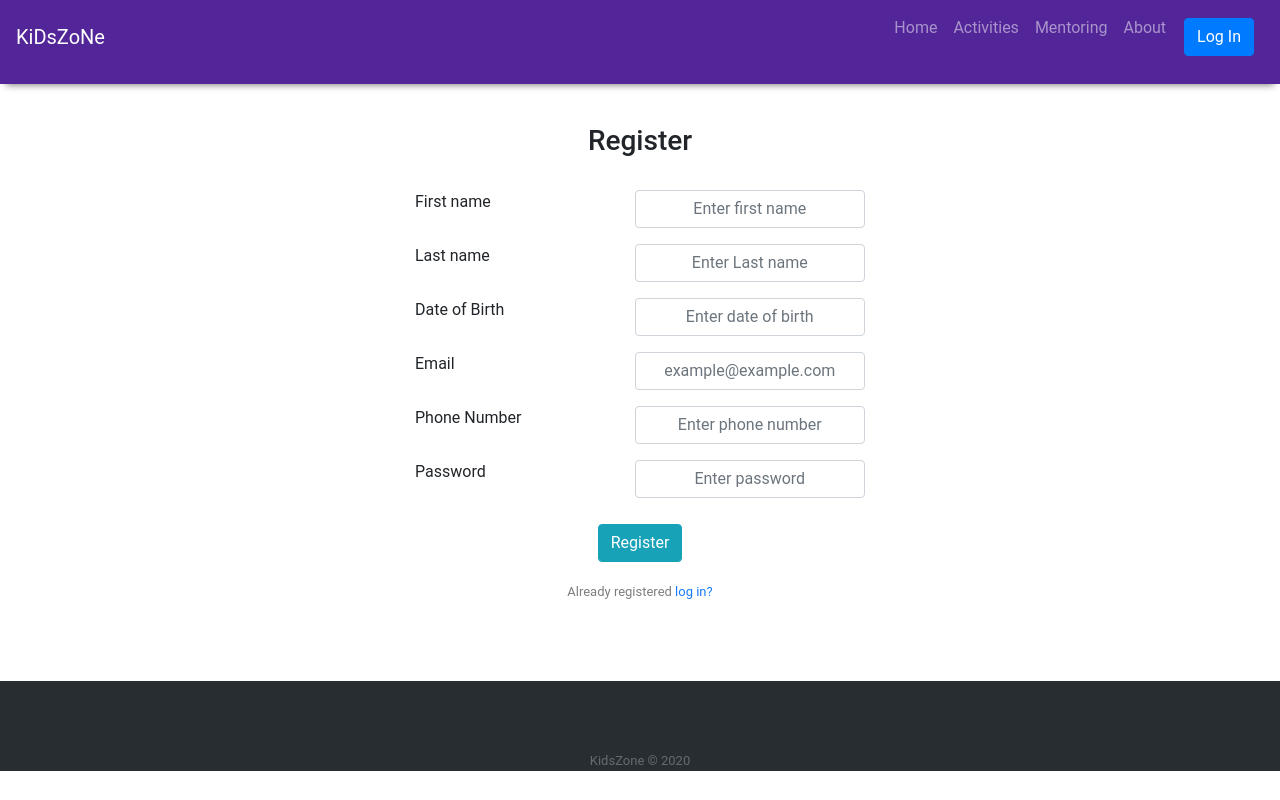
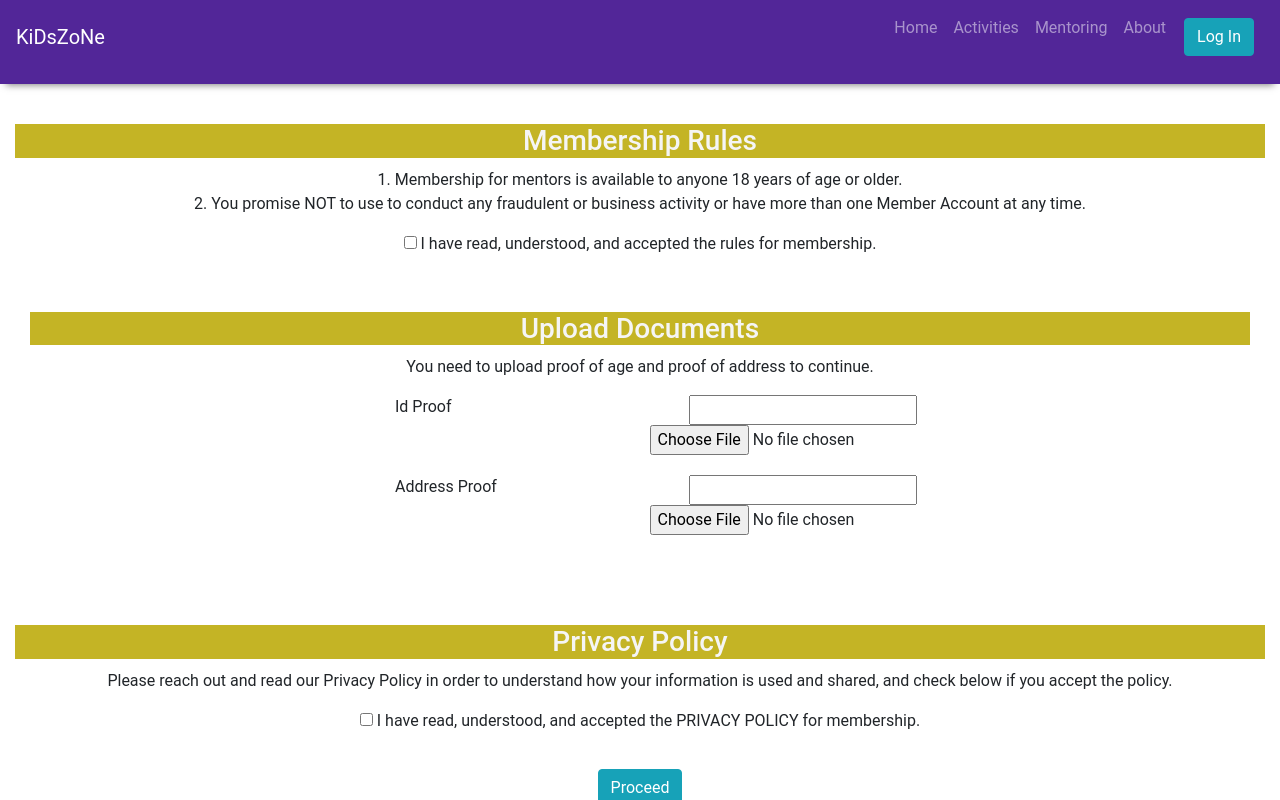
Before and after one commit to Kids-Zone/kz_react, a React (Create React App) app: page /sign-up in a window 1280 px wide. Shown: the top 800 px of the page. Built offline with nearby package versions, Linux system fonts and the light colour scheme.

Commit message:
Updated teaching component to mentor and created static redirect page specific to mentor for capturing additional details as part of membership

```diff
--- a/package.json
+++ b/package.json
@@ -17,6 +17,7 @@
     "react": "^17.0.1",
     "react-bootstrap": "^1.4.0",
     "react-dom": "^17.0.1",
+    "react-json-pretty": "^2.2.0",
     "react-router-dom": "^5.2.0",
     "react-scripts": "4.0.1",
     "web-vitals": "^0.2.4"
--- a/public/index.html
+++ b/public/index.html
@@ -9,6 +9,7 @@
       name="description"
       content="Web site created using create-react-app"
     />
+    <meta name="viewport" content="width=device-width, initial-scale=1"/>
     <link rel="apple-touch-icon" href="%PUBLIC_URL%/logo192.png" />
     <!--
       manifest.json provides metadata used when your web app is installed on a
--- a/src/App.js
+++ b/src/App.js
@@ -4,7 +4,7 @@ import Footer from "./Components/Footer/Footer";
 import "bootstrap/dist/css/bootstrap.min.css";
 import { BrowserRouter as Router, Switch, Route } from "react-router-dom";
 import { Classes } from "./Components/Classes/Classes";
-import Mentoring from "./Components/Teaching/Teaching";
+import Mentoring from "./Components/Mentoring/Mentoring";
 import Availability from "./Components/Availability/Availability";
 import ActivityListScreen from "./Components/ActivityListScreen/ActivityListScreen";
 import HomeScreen from "./Components/HomeScreen/HomeScreen";
@@ -13,6 +13,7 @@ import Register from "./Components/Registration/Register";
 import ActivityDetail from "./Components/SessionOverview/ActivityDetail";
 import Login from "./Components/Registration/Login";
 import SignUp from "./Components/Registration/SignUp";
+import UserProfile from "./Components/UserProfile/UserProfile";
 
 function App() {
   return (
@@ -30,6 +31,7 @@ function App() {
           <Route exact path="/about" component={About} />
           <Route path="/sign-in" exact component={Login} />
           <Route path="/sign-up" exact component={SignUp} />
+          <Route path="/user-account" exact component={UserProfile} />
         </Switch>
       </Router>
       <Footer />
--- a/src/Components/About/About.css
+++ b/src/Components/About/About.css
@@ -1,6 +1,6 @@
 .banner {
-  /* background-color :rgb(196, 180, 37); */
-  background-color:rgba(52, 0, 134, 0.85);
+  background-color :rgb(196, 180, 37);
+  /* background-color:rgba(52, 0, 134, 0.85); */
   color: whiteSmoke;
 }
 
--- a/src/Components/Teaching/Teaching.js
+++ b/src/Components/Mentoring/Mentoring.js
@@ -12,12 +12,12 @@ import Background from "../../images/mentoring-bg-img.png";
 import MotivatedImg from "../../images/motivated-learner.png";
 import Freedom from "../../images/freedom.png";
 import Creative from "../../images/creative.png";
-const Teaching = () => {
+const Mentoring = () => {
   return (
     <>
       <Container>
         <Jumbotron
-          style={{ height: "30vh" , backgroundColor : "rgba(52, 0, 134, 0.85)"}}
+          style={{ height: "30vh" , backgroundColor : "rgb(196, 180, 37)"}}
           className="jumbotrona text-light "
         >
           <h1>Join our community and teach brilliant kids</h1>
@@ -69,4 +69,4 @@ const Teaching = () => {
   );
 };
 
-export default Teaching;
+export default Mentoring;
--- a/src/Components/Registration/Register.css
+++ b/src/Components/Registration/Register.css
@@ -60,3 +60,12 @@
     margin-top: 40px;
       margin-bottom: 80px;
   }
+
+  .file{
+    text-align: left;
+    margin-left:350px;
+  }
+
+  .filetext{
+    margin-right:200px;
+  }
--- a/src/Components/Registration/SignUp.js
+++ b/src/Components/Registration/SignUp.js
@@ -4,44 +4,100 @@ import "./Register.css";
 export default class SignUp extends Component {
     render() {
         return (
+
+            <div className="container-fluid" >
+                 <div className="banner">
+                <h3>Membership Rules</h3>
+                </div>
+                <div className="row">
+
+            <p>1. Membership for mentors is available to anyone 18 years of age or older.<br></br>
+               2. You promise NOT to use to conduct any fraudulent or business activity or have more than one Member Account at any time.</p>
+            <p> <input type="checkbox"/>   I have read, understood, and accepted the rules for membership.</p>
+            </div>
+
             <form className="container-fluid">
-                <h3>Register</h3>
-                <br></br>
-                <div className="row form-group">
-                    <label className="col label">First name</label>
-                    <input type="text" className="col form-control" placeholder="Enter first name" />
-                </div>
+            <div className="banner">
+                <h3>Upload Documents</h3>
+            </div>
+            <p>You need to upload proof of age and proof of address to continue.</p>
+            <div className="row">
+                <div className="col">
+            <label className="col label file">Id Proof</label>
+            </div>
+            <div className="col filetext">
+              <input type="text" />
 
-                <div className="row form-group">
-                    <label className="col label">Last name</label>
-                    <input type="text" className="col form-control" placeholder="Enter Last name" />
-                </div>
+              <input type="file" />
+              </div>
+              </div>
+              <div className="row">
+                <div className="col">
+            <label className="col label file">Address Proof</label>
+            </div>
+            <div className="col filetext">
+              <input type="text" />
 
-                <div className="row form-group">
-                    <label className="col label">Date of Birth</label>
-                    <input type="text" className="col form-control" placeholder="Enter date of birth" />
-                </div>
+              <input type="file" />
+              </div>
+              </div>
+            </form>
+            <div className="banner">
+            <h3>Privacy Policy</h3>
+            </div>
+            <div className="row">
 
-                <div className="row form-group">
-                    <label className="col label" >Email</label>
-                    <input type="email" className="col form-control" placeholder="example@example.com" />
-                </div>
+            <p>Please reach out and read our Privacy Policy in order to understand how your
+               information is used and shared, and check below if you accept the policy.</p>
+             <p> <input type="checkbox"/>   I have read, understood, and accepted the PRIVACY POLICY for membership.</p>
+             </div>
+             <div className="row">
+             <button className="button btn btn-info">Proceed</button>
+             </div>
+             <div className="row">
+            <p>Once your documents are uploaded and validated, you will be redirected to your profile .
 
-                <div className="row form-group">
-                    <label className="col label" >Phone Number</label>
-                    <input type="email" className="col form-control" placeholder="Enter phone number" />
-                </div>
+            Thank you!</p>
+            </div>
+          </div>
+            // <form className="container-fluid">
+            //     <h3>Register</h3>
+            //     <br></br>
+            //     <div className="row form-group">
+            //         <label className="col label">First name</label>
+            //         <input type="text" className="col form-control" placeholder="Enter first name" />
+            //     </div>
 
-                <div className="row form-group">
-                    <label className="col label">Password</label>
-                    <input type="password" className="col form-control" placeholder="Enter password" />
-                </div>
+            //     <div className="row form-group">
+            //         <label className="col label">Last name</label>
+            //         <input type="text" className="col form-control" placeholder="Enter Last name" />
+            //     </div>
 
-                <button type="submit" className="button btn btn-info">Register</button>
-                <p className="forgot-password text-center">
-                    Already registered <a href="#">log in?</a>
-                </p>
-            </form>
+            //     <div className="row form-group">
+            //         <label className="col label">Date of Birth</label>
+            //         <input type="text" className="col form-control" placeholder="Enter date of birth" />
+            //     </div>
+
+            //     <div className="row form-group">
+            //         <label className="col label" >Email</label>
+            //         <input type="email" className="col form-control" placeholder="example@example.com" />
+            //     </div>
+
+            //     <div className="row form-group">
+            //         <label className="col label" >Phone Number</label>
+            //         <input type="email" className="col form-control" placeholder="Enter phone number" />
+            //     </div>
+
+            //     <div className="row form-group">
+            //         <label className="col label">Password</label>
+            //         <input type="password" className="col form-control" placeholder="Enter password" />
+            //     </div>
+
+            //     <button type="submit" className="button btn btn-info">Register</button>
+            //     <p className="forgot-password text-center">
+            //         Already registered <a href="#">log in?</a>
+            //     </p>
+            // </form>
         );
     }
 }
--- a/src/Components/Registration/login-button.js
+++ b/src/Components/Registration/login-button.js
@@ -5,7 +5,7 @@ const LoginButton = () => {
   const { loginWithRedirect } = useAuth0();
   return (
     <button
-      className="btn btn-primary btn-block"
+      className="button btn btn-info"
       onClick={() => loginWithRedirect()}
     >
       Log In
--- a/src/Components/Registration/logout-button.js
+++ b/src/Components/Registration/logout-button.js
@@ -5,7 +5,7 @@ const LogoutButton = () => {
   const { logout } = useAuth0();
   return (
     <button
-      className="btn btn-danger btn-block"
+      className="button btn btn-info btn-danger"
       onClick={() =>
         logout({
           returnTo: window.location.origin,
--- /dev/null
+++ b/src/Components/UserProfile/UserProfile.js
@@ -0,0 +1,26 @@
+import "./UserProfile.css";
+import { useAuth0 } from "@auth0/auth0-react"
+import {JSONPretty} from "react-json-pretty"
+
+function UserProfile(props) {
+  const {user, isAuthenticated} =useAuth0;
+  return (
+    isAuthenticated && (
+        <div className="row">
+            <div className="col">
+              <h3 className="text-center" style={{ marginTop: "10px" }}>
+                My Profile
+              </h3>
+              <h3>{user.name}</h3>
+              <p>{user.email}</p>
+              <JSONPretty data = {user} />
+            </div>
+          </div>
+
+
+    )
+
+  );
+}
+
+export default UserProfile;
```
Also changed, not shown: src/auth/auth0-provider-with-history.js (+6 -2 lines), src/Components/UserProfile/UserProfile.css (added), 2 other files (tests, documents, lock files or other folders).
